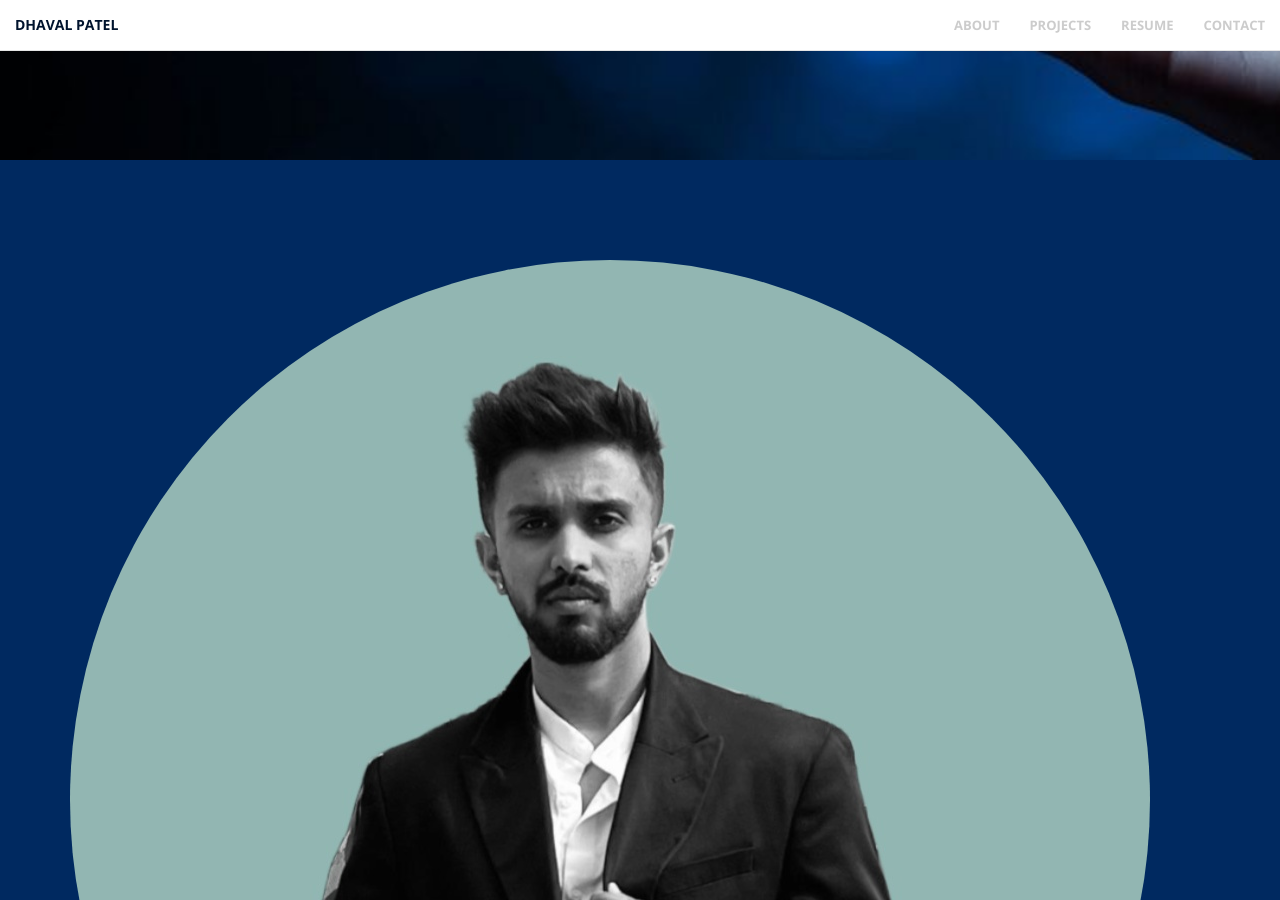
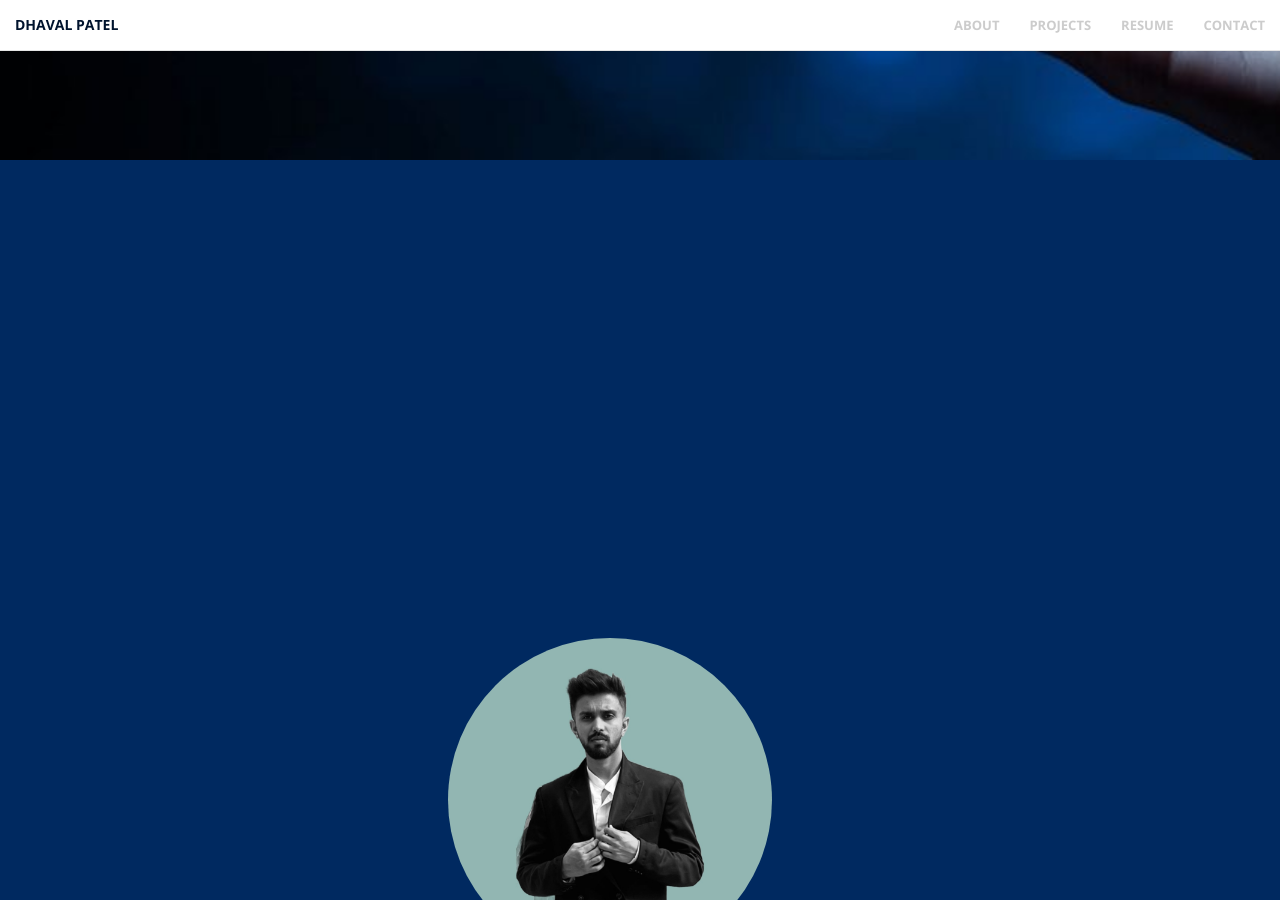
Before and after one commit to DhavalPatel511/portfolio, a Jekyll site: the page built from index.html, in a window 1280 px wide and 900 px high, scrolled down 740 px. Built offline with Jekyll 4.4.1, drawn with Linux system fonts in a browser that asks for light colours.

Commit message:
Update call-to-action.html

```diff
--- a/_includes/call-to-action.html
+++ b/_includes/call-to-action.html
@@ -1,10 +1,10 @@
 <section class="bg-primary" id="about">
     <div class="container">
-        <img src = "img/portfolio_dp.jpeg"  alt style="margin : auto;border-radius:50%">
+        <img src = "img/portfolio_dp.jpeg"  alt style="margin : auto;border-radius:50%;transform: scale(0.3);">
         <br></br>
         <div class="row">
             <div class="col-lg-8 col-lg-offset-2 text-center">
-                <br></br>
+
                 <h2 class="section-heading">About me</h2>
                 <hr class="light">
                 <p class="text-faded">I am a dedicated and skilled Data Analyst with a strong background in SQL, Python, and data visualization tools like Tableau and Power BI. Holding a Master's degree in Data Science from the New Jersey Institute of Technology, I bring a wealth of knowledge and hands-on experience in medical data analysis, ETL optimization, and strategic pricing models to the table.</p>
```
